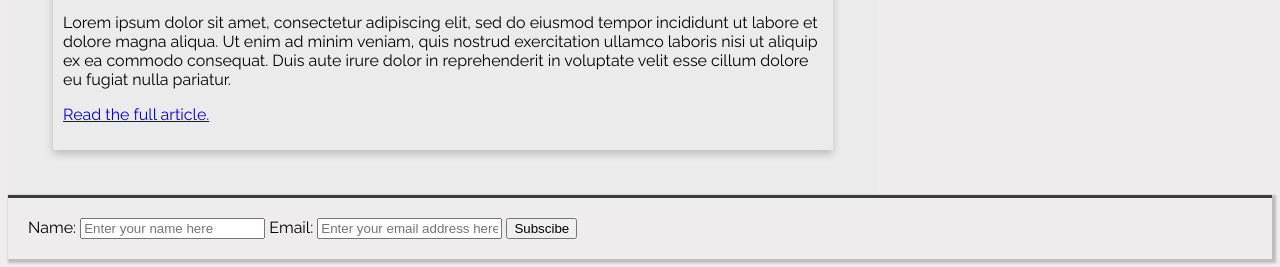
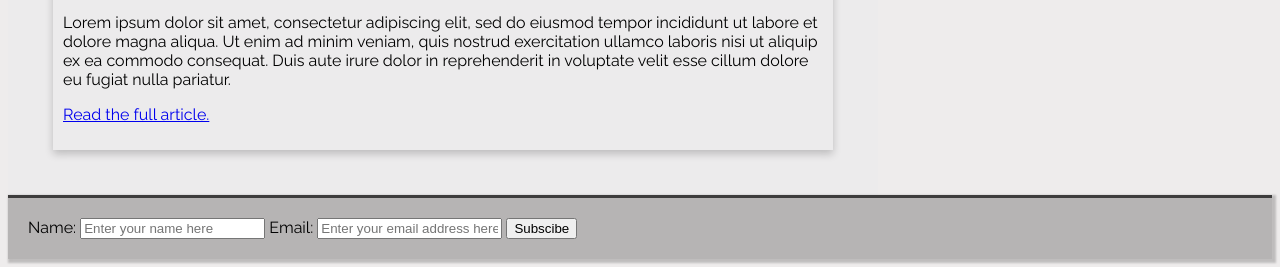
Before and after one commit to loganrane/FrontEndDev101, a plain HTML site: page 1. Personal Blog Website/index.html in a window 1280 px wide. Shown: the part 1179-1446 px from the top of the page. Drawn offline with Linux system fonts and the light colour scheme.

Commit message:
done: done with the whole rubrics

```diff
--- a/1. Personal Blog Website/assets/css/app.css
+++ b/1. Personal Blog Website/assets/css/app.css
@@ -1,6 +1,6 @@
 @import "blog-post-1.css";
 @import "blog-post-2.css";
-/* @import "delta.css"; */
+@import "delta.css";
 
 body {
     background-color: rgba(223, 219, 219, 0.514);
--- a/1. Personal Blog Website/assets/css/delta.css
+++ b/1. Personal Blog Website/assets/css/delta.css
@@ -1,4 +1,4 @@
 .footer {
-    background-color: #333;
+    background-color: rgb(182, 180, 180);
     overflow: hidden;
 }
```
